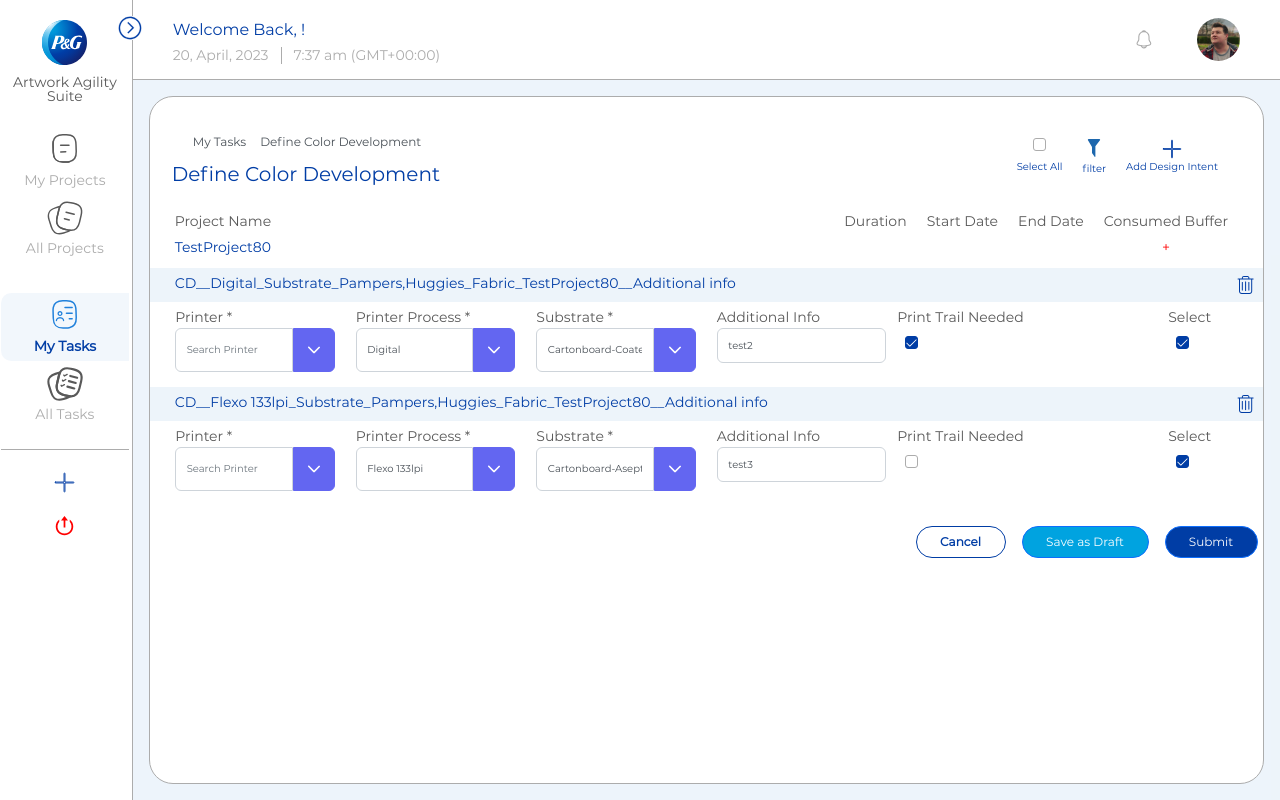
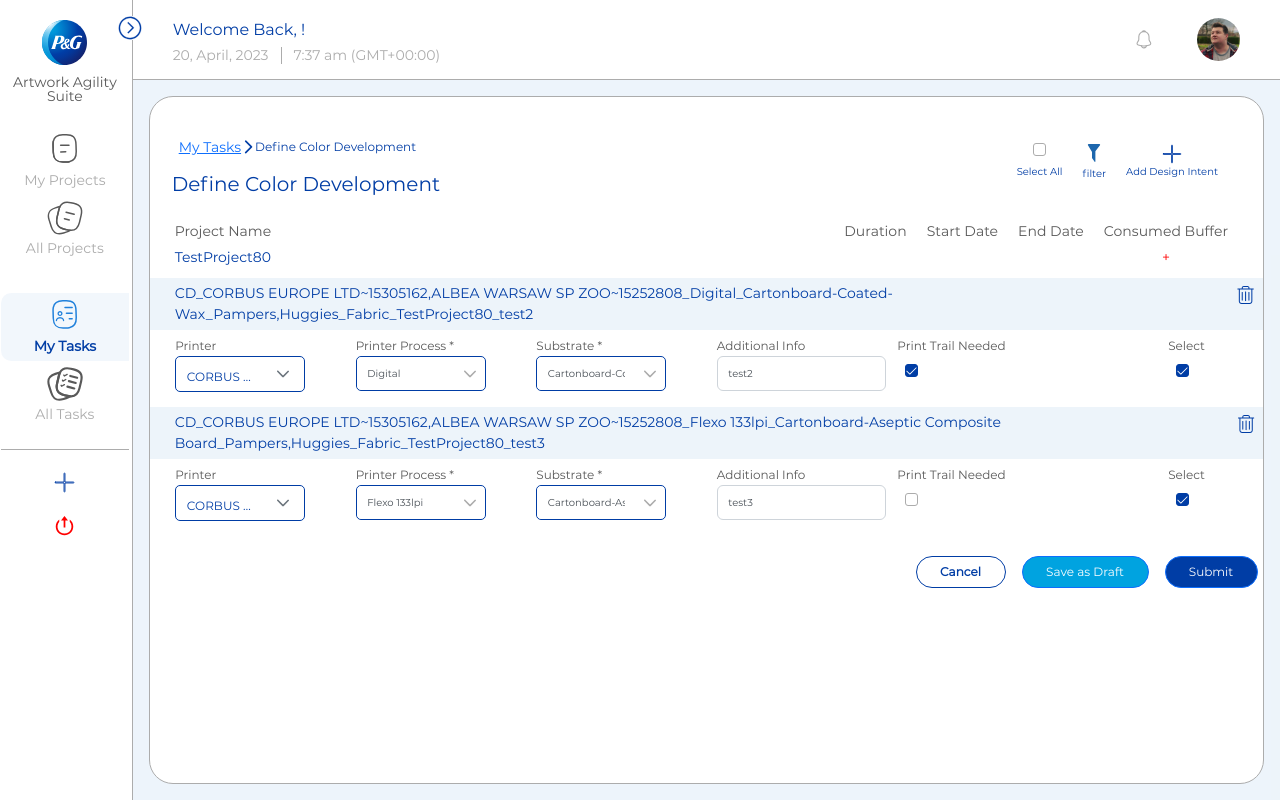
Before and after one commit to AVINASKU/ArtworkPG, a React (Create React App) app: page /myTasks/CCD/1/1 in a window 1280 px wide. Built offline with nearby package versions, Linux system fonts and the light colour scheme; data requests are answered from the project's data file.

Commit message:
ccd cahgnes

```diff
--- a/db.json
+++ b/db.json
@@ -4,7 +4,10 @@
       "Color_Development_Details": [
         {
           "CD_Job_Name": "CD2",
-          "Printer": "ALL4LABELS ERFURT GMBH & CO KG~15206299",
+          "Printer": [
+            "CORBUS EUROPE LTD~15305162",
+            "ALBEA WARSAW SP ZOO~15252808"
+          ],
           "CD_Job_ID": "2",
           "Select": true,
           "PrintTrail": true,
@@ -14,7 +17,10 @@
         },
         {
           "CD_Job_Name": "CD3",
-          "Printer": "MCC CARDIFF LTD~10073106",
+          "Printer": [
+            "CORBUS EUROPE LTD~15305162",
+            "ALBEA WARSAW SP ZOO~15252808"
+          ],
           "CD_Job_ID": "3",
           "Select": true,
           "PrintTrail": false,
--- a/src/components/AWMJobs/CCD/index.js
+++ b/src/components/AWMJobs/CCD/index.js
@@ -11,10 +11,7 @@
 import { useNavigate } from "react-router-dom";
 import CloneJobs from "../DesignJobs/CloneJobs";
 import "./index.scss";
-const breadcrumb = [
-  { label: "My Tasks", url: "/myTasks" },
-  { label: "Define Color Development" },
-];
+const breadcrumb = [{ label: "Define Color Development" }];
 
 const headerName = "Define Color Development";
 const jobName = "CD_";
@@ -35,7 +32,6 @@
     let taskId;
     if (TaskID) {
       taskId = TaskID.split("_")[1];
-      console.log("task id-->", TaskID);
     }
     dispatch(getDefineCD(TaskID, ProjectID));
   }, [dispatch, TaskID, ProjectID]);
@@ -142,6 +138,7 @@
         onSelectAll={onSelectAll}
         breadcrumb={breadcrumb}
         headerName={headerName}
+        label="Define Color Development"
       />
       <div
         style={{
--- a/src/components/AWMJobs/CCD/index.scss
+++ b/src/components/AWMJobs/CCD/index.scss
@@ -1,8 +1,43 @@
 #printer,
-#substrate {
-  border: 0 !important;
+#substrate,
+#printers {
   box-shadow: none !important;
+  border-radius: 5px;
+  display: flex;
+  align-items: center;
+  justify-content: center;
+  height: 100%;
+  border: 1px solid #acacac;
+  width: 130px;
+  .p-inputtext {
+    background: #ffffff;
+    border: 0;
+    width: 100%;
+    font-size: 12px;
+  }
   input {
+    border-radius: 5px;
     box-shadow: none !important;
   }
+  .p-button.p-button-icon-only {
+    background: transparent;
+    color: #acacac;
+    border: 0;
+    height: 33px;
+  }
 }
+.label-header {
+  label {
+    font-size: 12px;
+  }
+  .pi {
+    font-size: 12px;
+  }
+  .p-multiselect .p-multiselect-trigger,
+  .p-multiselect .p-multiselect-label {
+    font-size: 12px;
+  }
+  .p-multiselect-label-container {
+    height: 34px;
+  }
+}
--- a/src/components/AWMJobs/DesignJobs/CloneJobs.js
+++ b/src/components/AWMJobs/DesignJobs/CloneJobs.js
@@ -34,7 +34,7 @@
   const [printTrailNeeded, setPrintTrailNeeded] = useState(false);
   const [printerProcess, setPrinterProcess] = useState(Printer_Process);
   const [substrateData, setSubstarteData] = useState(Substrate);
-  const [printers, setPrinters] = useState([]);
+  const [printers, setPrinters] = useState(Printer);
   const [additionalInformation, setAdditionalInfo] = useState(Additional_Info);
   const [filteredItems, setFilteredItems] = useState(null);
   useEffect(() => {
@@ -70,26 +70,19 @@
 
   let di_name;
 
-  if (printerProcess || printers || additionalInformation) {
+  if (printerProcess || printers || substrateData || printers || Brand) {
     di_name =
       jobName +
-      (printers && printers ? printers + "_" : "Printer" + "_") +
-      (printerProcess && printerProcess
-        ? printerProcess + "_"
-        : "Printing Process" + "_") +
-      (substrateData && substrateData
-        ? "Substrate" + "_"
-        : substrateData + "_") +
+      (printers ? printers + "_" : "Printer" + "_") +
+      (printerProcess ? printerProcess + "_" : "Printing Process" + "_") +
+      (substrateData ? substrateData + "_" : "Substrate" + "_") +
       Brand.map((obj) => obj) +
       "_" +
       Category +
       "_" +
       Project_Name +
       "_" +
-      (printers && printers + "_") +
-      (additionalInformation && additionalInformation
-        ? "Additional info"
-        : additionalInformation);
+      (additionalInformation ? additionalInformation : "Additional info");
   }
   const searchFilters = (query, printerProcessList, setFilteredItems) => {
     let _filteredItems = [];
@@ -104,7 +97,7 @@
   };
   return (
     <div>
-      <div className="design-intent-header">{DesignHeader(di_name)}</div>
+      <div className="design-intent-header ">{DesignHeader(di_name)}</div>
       <Row
         style={{
           marginLeft: 15,
@@ -112,33 +105,14 @@
           marginBottom: 15,
           marginTop: 5,
         }}
+        className="label-header"
       >
         <Col sm={2}>
           <div>
-            <label htmlFor="cluster">Printer * </label>
+            <label htmlFor="cluster">Printer </label>
 
-            <AutoComplete
-              id="printer"
-              value={printers}
-              suggestions={filteredItems}
-              completeMethod={(e) =>
-                searchFilters(e.query, PrinterList, setFilteredItems)
-              }
-              dropdown
-              placeholder="Search Printer"
-              onChange={(e) => {
-                addData("Printer", index, e.target.value, di_name);
-                setPrinters(e.target.value);
-              }}
-              aria-describedby="cluster-help"
-              disabled={event === "submit" && true}
-            />
-          </div>
-        </Col>
-        <Col sm={2}>
-          <div>
-            <label htmlFor="agency">Printer Process * </label>
-            {/* <MultiSelect
+            <MultiSelect
+              id="printers"
               value={printers}
               onChange={(e) => {
                 addData("Printer_Process", index, e.value, di_name);
@@ -154,7 +128,13 @@
               aria-describedby="agency-help"
               disabled={event === "submit" && true}
               placeholder="Select Printer Process"
-            /> */}
+            />
+          </div>
+        </Col>
+        <Col sm={2}>
+          <div>
+            <label htmlFor="agency">Printer Process * </label>
+
             <AutoComplete
               id="printer"
               value={printerProcess}
@@ -196,7 +176,7 @@
               disabled={event === "submit" && true}
             />
           </div>
-          {(Substrate === "" || Substrate === undefined) && (
+          {(substrateData === "" || substrateData === undefined) && (
             <span className="error-text-di">Field Remaining</span>
           )}{" "}
         </Col>
@@ -217,12 +197,12 @@
           </div>
         </Col>
         <Col sm={3}>
-          <label htmlFor="select"> Print Trail Needed</label>
+          <label htmlFor="printTrailNeeded"> Print Trail Needed</label>
           <div>
             <Checkbox
               onChange={(e) => {
-                addData("Select", index, e.checked, di_name);
-                setChecked(e.checked);
+                addData("printTrailNeeded", index, e.checked, di_name);
+                setPrintTrailNeeded(e.checked);
               }}
               checked={event === "submit" ? true : printTrailNeeded}
               className="margin-right"
--- a/src/components/AWMJobs/DesignJobs/DesignHeader.js
+++ b/src/components/AWMJobs/DesignJobs/DesignHeader.js
@@ -1,41 +1,66 @@
 import React, { useState } from "react";
 import { Checkbox } from "primereact/checkbox";
 import plusCollapseImg from "../../../assets/images/plusCollapse.svg";
-import { BreadCrumb } from "primereact/breadcrumb";
 import filter from "../../../assets/images/filter.svg";
+import { NavLink, useLocation, useRouteMatch } from "react-router-dom";
 
-
-const DesignHeader = ({setAddNewDesign,onSelectAll, breadcrumb, headerName,disabled }) => {
+const DesignHeader = ({
+  setAddNewDesign,
+  onSelectAll,
+  label,
+  headerName,
+  disabled,
+}) => {
   const [checked, setChecked] = useState(false);
-
+  const location = useLocation();
+  const locationPath = location?.pathname;
+  const url = locationPath?.split("/");
+  const mytasks = url[1];
   return (
     <div className="content-layout">
       <div className="actions">
         <div>
-          <BreadCrumb model={breadcrumb} />
-
+          {/* <BreadCrumb model={breadcrumb} /> */}
+          <nav class="p-breadcrumb p-component" aria-label="Breadcrumb">
+            <ul>
+              <li class="p-breadcrumb-chevron pi pi-chevron-right"></li>
+              <li class="">
+                <NavLink exact to={mytasks} class="p-menuitem-link">
+                  <span class="p-menuitem-text">My Tasks</span>
+                </NavLink>
+              </li>
+              <li class="p-breadcrumb-chevron pi pi-chevron-right"></li>
+              <li class="">
+                <a href="#" class="p-menuitem-link">
+                  <span class="p-menuitem-text">{label}</span>
+                </a>
+              </li>
+            </ul>
+          </nav>
           <div
             style={{ marginLeft: 7, marginRight: 7 }}
             className="project-title"
           >
-             {headerName}
+            {headerName}
           </div>
         </div>
 
         <div className="action-buttons">
           <div className="icon-items">
             <Checkbox
-              onChange={(e) =>
-              {
-              setChecked(e.checked);
-              onSelectAll(e.checked);}
-              }
+              onChange={(e) => {
+                setChecked(e.checked);
+                onSelectAll(e.checked);
+              }}
               checked={checked}
               className="margin-right"
               disabled={!onSelectAll && true}
             ></Checkbox>
             <div className="icon-label">
-              <label className={disabled && "disable-buttons"}> Select All </label>
+              <label className={disabled && "disable-buttons"}>
+                {" "}
+                Select All{" "}
+              </label>
             </div>
           </div>
           <div className="icon-items">
@@ -57,7 +82,9 @@
               disabled={!setAddNewDesign && true}
             />
             <div className="icon-label">
-              <label className={disabled && "disable-buttons"}>Add Design Intent</label>
+              <label className={disabled && "disable-buttons"}>
+                Add Design Intent
+              </label>
             </div>
           </div>
         </div>
```
